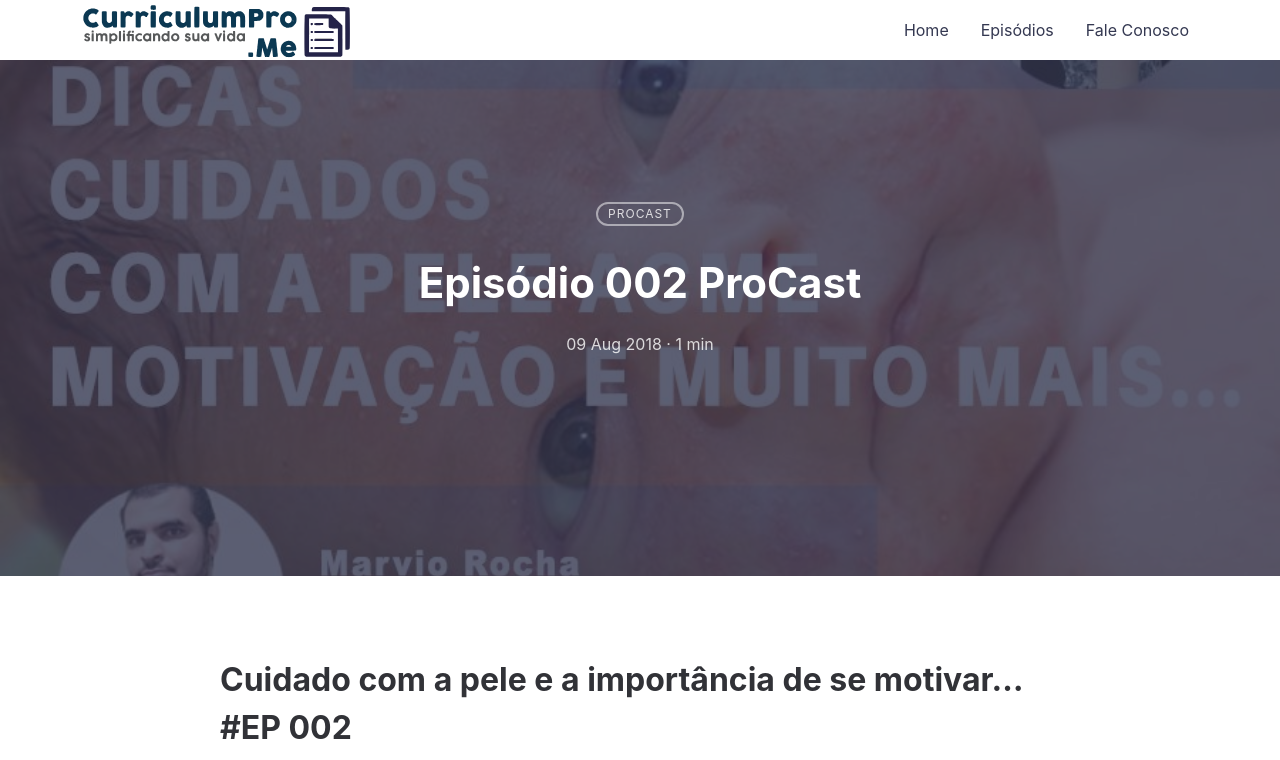
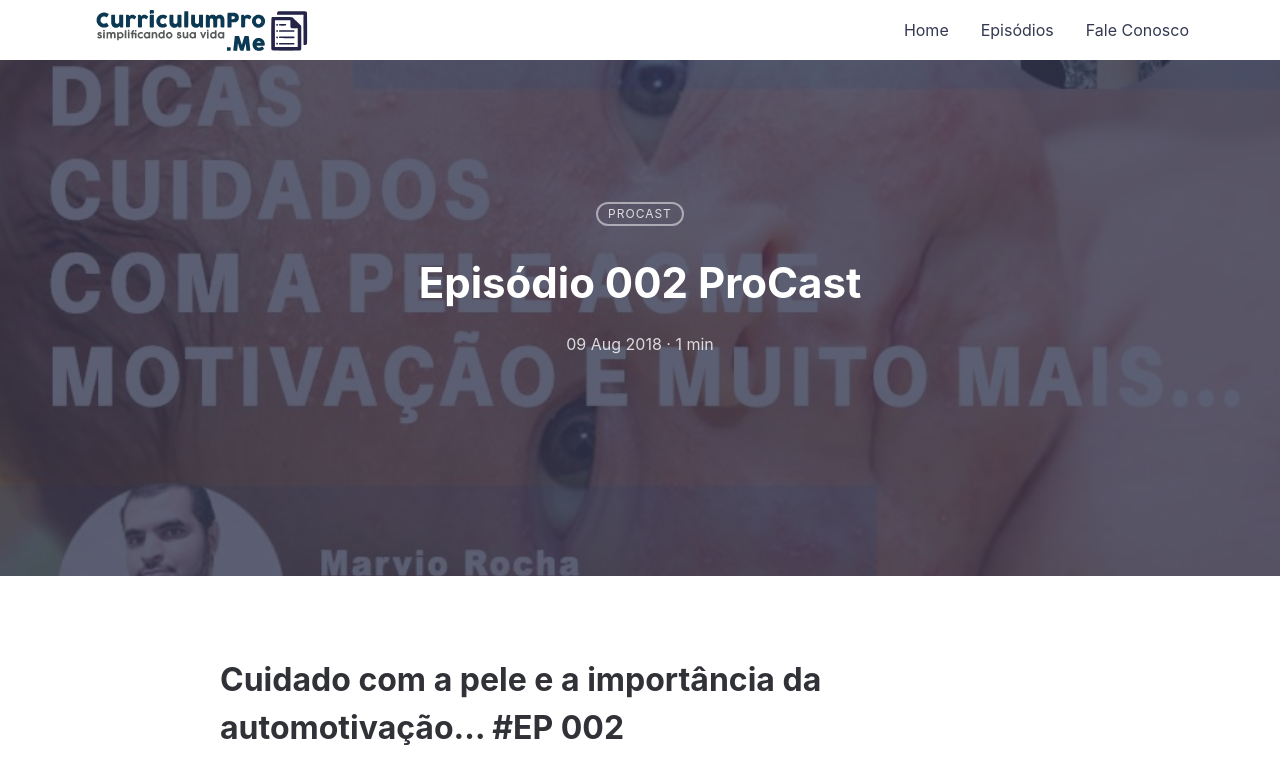
Before and after one commit to marviorocha/cv-pro-pages, a Jekyll site: the page built from _posts/2018-08-09-epsodio002.md, in a window 1280 px wide and 1400 px high. Shown: the top 760 px of the window. Built offline with Jekyll 4.4.1, drawn with Linux system fonts in a browser that asks for light colours; comment, search, counter and statistics services are not loaded; some of the changed text lies outside the part shown; grey boxes are pictures that could not be loaded.

Commit message:
Add and fix logo new player

```diff
--- a/_config.yml
+++ b/_config.yml
@@ -11,11 +11,8 @@
   name: Your Name
   links:
     - https://twitter.com/curriculumpro
-    - https://www.facebook.com/curriculumpro
-    - https://www.linkedin.com/in/BenBalter
-    - https://plus.google.com/+BenBalter
-    - https://github.com/marviorocha/curriculumpro
-    - https://keybase.io/benbalter
+    - https://www.facebook.com/curriculumprome/
+
 
 # THEME SETTINGS
 navigation: # Navigation links
@@ -64,7 +61,6 @@
 compress_html:
   clippings: all
 
-
 plugins:
   - jekyll-sitemap
   - jekyll-seo-tag
--- a/_includes/critical.css
+++ b/_includes/critical.css
@@ -1,8 +1,8 @@
 .logo svg {
     text-decoration:none;
     border:0;
-    width : 285px;
-    height : 113px;
-
+    width : 100%;
+    height : 115px;
+    padding: 15px;
 
 }
--- a/_posts/2018-08-09-epsodio002.md
+++ b/_posts/2018-08-09-epsodio002.md
@@ -6,14 +6,14 @@
 categories: ProCast
 ---
 
-# Cuidado com a pele e a importância de se motivar... #EP 002
+# Cuidado com a pele e a importância da automotivação... #EP 002
 
-<iframe width="100%" height="166" scrolling="no" frameborder="no" allow="autoplay" src="https://w.soundcloud.com/player/?url=https%3A//api.soundcloud.com/tracks/483273006&color=%230094ff&auto_play=false&hide_related=false&show_comments=true&show_user=true&show_reposts=false&show_teaser=true"></iframe>
+<iframe src="https://castbox.fm/app/castbox/player/id1392537/id88061820?v=4.0.19" frameborder="0" width="100%" height="500"></iframe>
 
 ## Sobre o Episódio 002
 ------------
 
-Salve! Esse é segundo episódio do **ProCast**, temos a convidada especial **Luciana Martins** que vai dar várias dicas sobre o cuidado com a pele e vamos falar também da importância de se auto motivar. Confira nosso bate papo que está bem legal.
+Salve! Esse é segundo episódio do **ProCast**, temos a convidada especial **Luciana Martins** que vai dar várias dicas sobre o cuidado com a pele e vamos falar também da importância da automotivação. Confira nosso bate papo que está bem legal.
 
 ------------
 
```
Also changed, not shown: _posts/2018-08-03-epsodio001.md (+1 -1 lines), assets/css/main.css, 8 other files.
